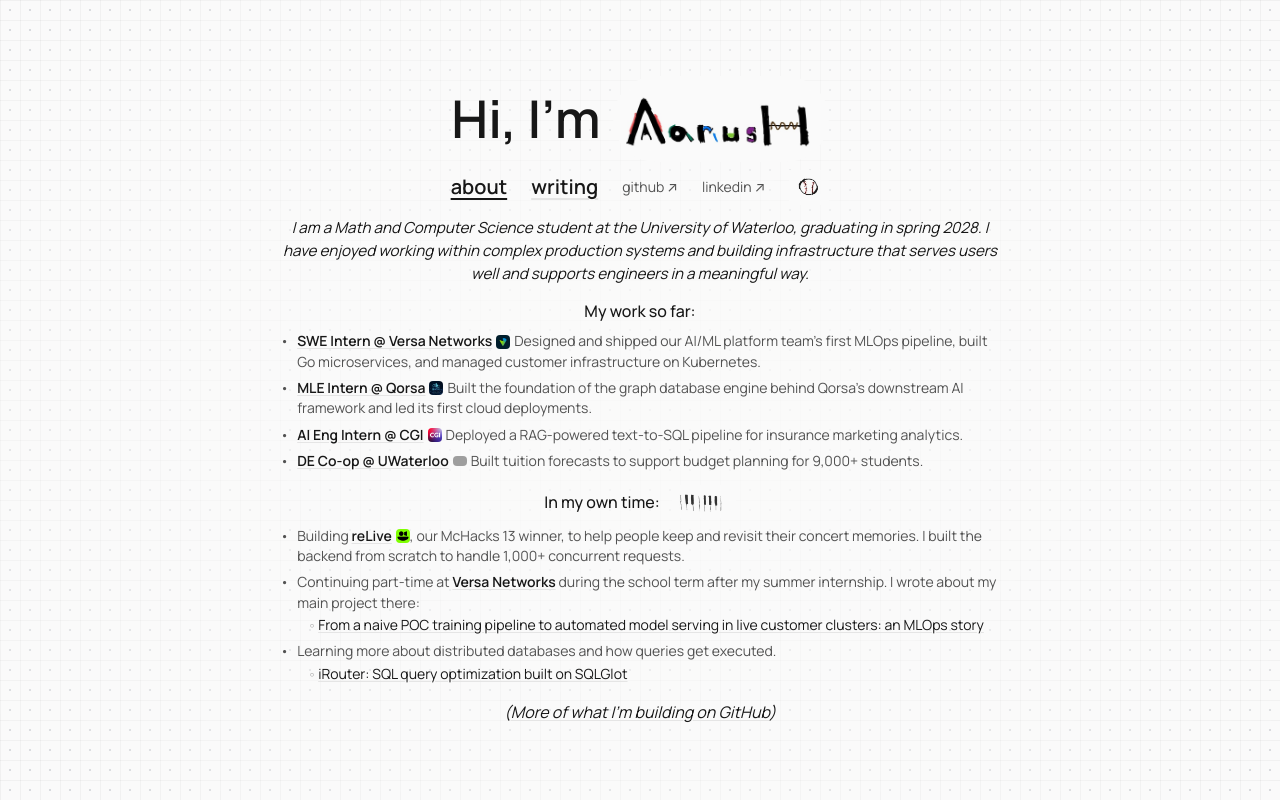
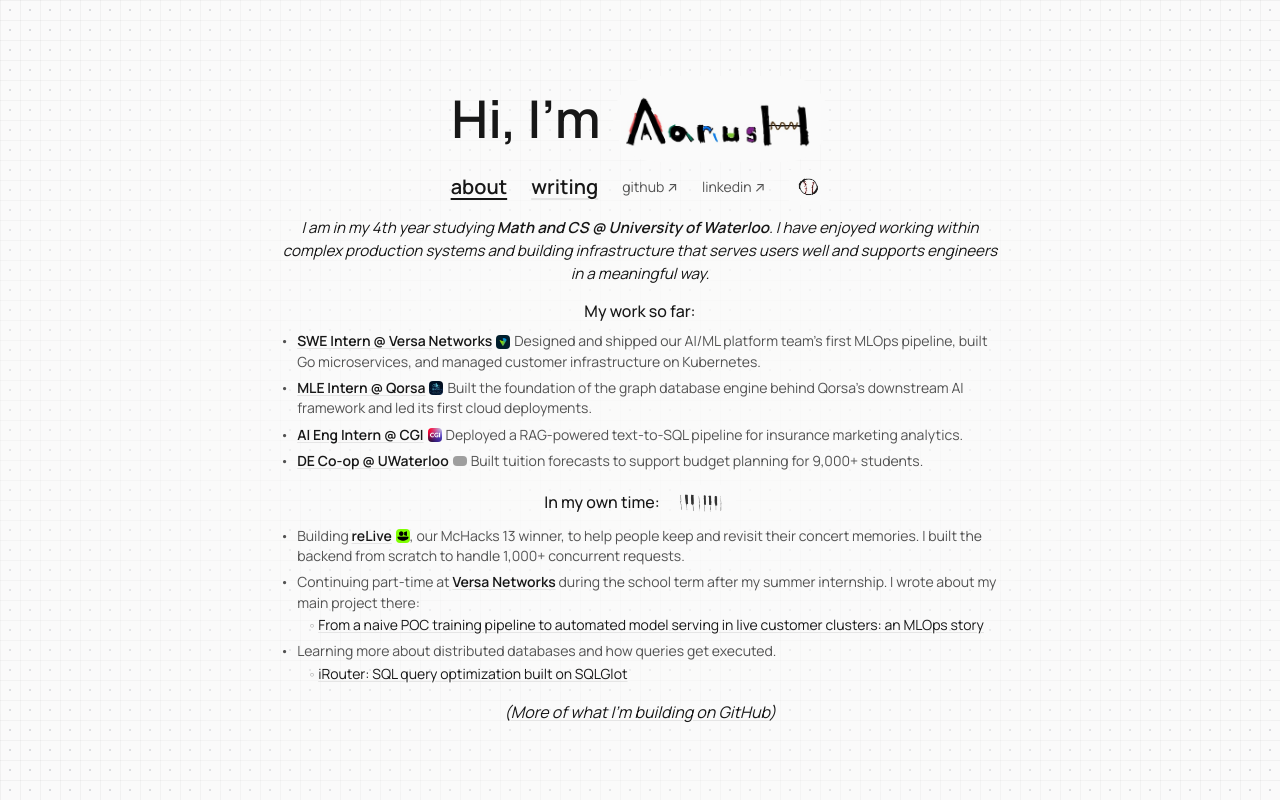
Before and after one commit to abfhdays/aarush-portfolio, a Next.js app: page / in a window 1280 px wide. Built offline with nearby package versions, Linux system fonts and the light colour scheme; grey boxes are pictures that could not be loaded.

Commit message:
blog subtitle

```diff
--- a/components/home/ProfileBio.tsx
+++ b/components/home/ProfileBio.tsx
@@ -22,7 +22,11 @@
       <HomeNav />
 
       <div className="text-[var(--text-secondary)] leading-normal mx-auto flex flex-col gap-3.5">
-        <p className="fade-up fade-up-3 text-[0.95rem] italic mb-0">{personalInfo.bio.intro}</p>
+        <p className="fade-up fade-up-3 text-[0.95rem] italic mb-0">
+          {personalInfo.bio.intro.textBeforeEmphasis}
+          <strong className="font-semibold">{personalInfo.bio.intro.emphasis}</strong>
+          {personalInfo.bio.intro.text}
+        </p>
 
         <div className="fade-up fade-up-4 text-left w-full">
           <p className="mb-2 text-center font-medium text-[var(--text)]">
--- a/components/writing/Article.tsx
+++ b/components/writing/Article.tsx
@@ -19,11 +19,12 @@
   },
 };
 
-export default function Article({ title, date, body }: WritingArticle) {
+export default function Article({ title, date, excerpt, body }: WritingArticle) {
   return (
     <article>
       <header className="mb-8">
         <h1 className="text-3xl sm:text-4xl font-semibold tracking-tight mb-3">{title}</h1>
+        <p className="text-base leading-relaxed text-[var(--text-secondary)] mb-3">{excerpt}</p>
         <p className="text-sm text-[var(--text-secondary)] mb-0">{date}</p>
       </header>
       <div className="article-content">
--- a/components/writing/WritingItem.tsx
+++ b/components/writing/WritingItem.tsx
@@ -1,9 +1,10 @@
 import Link from "next/link";
 import type { WritingPost } from "@/types/content";
 
-export default function WritingItem({ title, date, link, status }: WritingPost) {
+export default function WritingItem({ title, date, excerpt, link, status }: WritingPost) {
   return (
     <li className="flex flex-col gap-1 sm:flex-row sm:items-baseline sm:justify-between sm:gap-6">
+      <div className="min-w-0">
         {status === 'published' && link ? (
           link.startsWith('/') ? (
             <Link href={link} className="font-medium underline underline-offset-4 decoration-[var(--border)] hover:decoration-[var(--accent)]">
@@ -17,6 +18,8 @@
         ) : (
           <span className="font-medium">{title} <span className="text-sm text-[var(--text-secondary)] italic">(coming soon)</span></span>
         )}
+        <p className="mt-1 mb-0 text-sm leading-relaxed text-[var(--text-secondary)]">{excerpt}</p>
+      </div>
       {date && <span className="shrink-0 text-sm text-[var(--text-secondary)]">{date}</span>}
     </li>
   );
--- a/content/info.ts
+++ b/content/info.ts
@@ -6,7 +6,11 @@
 export const personalInfo: PersonalInfo = {
   name: "Aarush Ghosh",
   bio: {
-    intro: "I am a Math and Computer Science student at the University of Waterloo, graduating in spring 2028. I have enjoyed working within complex production systems and building infrastructure that serves users well and supports engineers in a meaningful way.",
+    intro: {
+      textBeforeEmphasis: "I am in my 4th year studying ",
+      emphasis: "Math and CS @ University of Waterloo",
+      text: ". I have enjoyed working within complex production systems and building infrastructure that serves users well and supports engineers in a meaningful way.",
+    },
     work: [
       { text: "Designed and shipped our AI/ML platform team's first MLOps pipeline, built Go microservices, and managed customer infrastructure on Kubernetes.", company: "SWE Intern @ Versa Networks", url: "https://versa-networks.com", icon: "/versa_networks_logo.jpeg" },
       { text: "Built the foundation of the graph database engine behind Qorsa's downstream AI framework and led its first cloud deployments.", company: "MLE Intern @ Qorsa", url: "https://qorsa.com", icon: "/qorsalogo.jpeg" },
--- a/content/writing/versa-mlops.ts
+++ b/content/writing/versa-mlops.ts
@@ -3,7 +3,7 @@
 export const versaMlops: WritingArticle = {
   title: "From a naive POC training pipeline to automated model serving in live customer clusters: an MLOps story",
   date: "Draft · Oct 2026",
-  excerpt: "How I took a killchain training workflow through model publication, verified delivery, and safe Kubernetes rollouts at Versa Networks.",
+  excerpt: "From a naive POC training pipeline to automated model serving in live customer clusters",
   link: "/writing/versa-mlops/",
   status: "published",
   body: `My first task on this project at Versa Networks was to turn an existing machine learning training pipeline into an Argo workflow in our POC cluster. By the end, I was owning the path from a training run to a model running in a customer serving environment: publication, delivery, activation, readiness, and recovery.
--- a/types/content.ts
+++ b/types/content.ts
@@ -28,7 +28,11 @@
 }
 
 export interface Bio {
-  intro: string;
+  intro: {
+    textBeforeEmphasis: string;
+    emphasis: string;
+    text: string;
+  };
   work: BioWorkItem[];
   interests: Interests;
   personal: string;
```
Also changed, not shown: 1 other file (tests, documents, lock files or other folders). Lines whose indentation alone changed are shown as unchanged.
